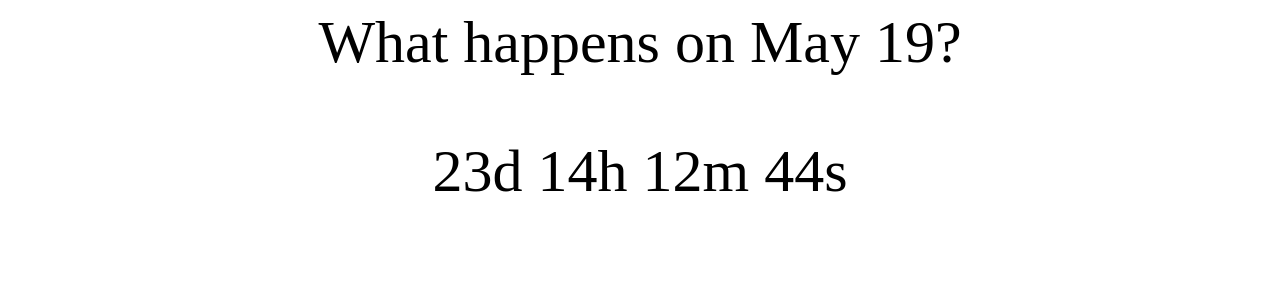
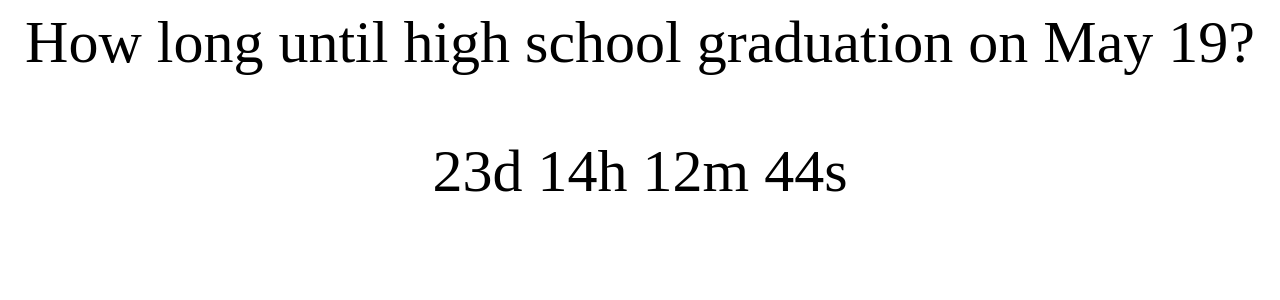
Before and after one commit to jillholmes/jillholmes.github.io, a Jekyll site: the page _posts/2026-04-25-graduation.html, which Jekyll copies as it is, in a window 1280 px wide. Shown: the top 300 px of the page. Built offline with Jekyll 4.4.1, drawn with Linux system fonts in a browser that asks for light colours.

Commit message:
Update 2026-04-25-graduation.html

```diff
--- a/_posts/2026-04-25-graduation.html
+++ b/_posts/2026-04-25-graduation.html
@@ -42,7 +42,7 @@ var x = setInterval(function() {
 </script>
 </head>
 <body>
-<p>What happens on May 19?</>
+<p>How long until high school graduation on May 19?</>
 <p id="demo"></p>
 
 </body>
```
